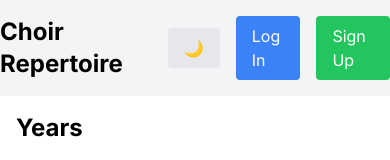
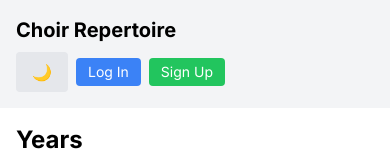
Before and after one commit to beretests/choir-repertoire, a Next.js app: page / in a window 390 px wide. Shown: the top 160 px of the page. Built offline with nearby package versions, Linux system fonts and the light colour scheme; no server answers; the database is empty.

Commit message:
make header and recording more responsive

```diff
--- a/src/components/Header.tsx
+++ b/src/components/Header.tsx
@@ -4,21 +4,64 @@ import { useAuth } from "./AuthProvider";
 import ThemeToggle from "./ThemeToggle";
 import Link from "next/link";
 
+// export default function Header() {
+//   const { user, signOut } = useAuth();
+
+//   return (
+//     <header className="bg-gray-100 dark:bg-gray-800 py-4">
+//       <div className="container mx-auto flex justify-between items-center">
+//         <Link href="/" className="text-2xl font-bold text-black">
+//           Choir Repertoire
+//         </Link>
+//         <div className="flex items-center space-x-4">
+//           <ThemeToggle />
+//           {user ? (
+//             <button
+//               onClick={signOut}
+//               className="px-4 py-2 bg-red-500 text-white rounded hover:bg-red-600"
+//             >
+//               Log Out
+//             </button>
+//           ) : (
+//             <>
+//               <Link
+//                 href="/login"
+//                 className="px-4 py-2 bg-blue-500 text-white rounded hover:bg-blue-600"
+//               >
+//                 Log In
+//               </Link>
+//               <Link
+//                 href="/signup"
+//                 className="px-4 py-2 bg-green-500 text-white rounded hover:bg-green-600"
+//               >
+//                 Sign Up
+//               </Link>
+//             </>
+//           )}
+//         </div>
+//       </div>
+//     </header>
+//   );
+// }
+
 export default function Header() {
   const { user, signOut } = useAuth();
 
   return (
-    <header className="bg-gray-100 dark:bg-gray-800 py-4">
-      <div className="container mx-auto flex justify-between items-center">
-        <Link href="/" className="text-2xl font-bold text-black">
+    <header className="bg-gray-100 dark:bg-gray-800 py-4 px-4 sm:px-6">
+      <div className="container mx-auto flex flex-wrap justify-between items-center">
+        <Link
+          href="/"
+          className="text-xl sm:text-2xl font-bold text-black dark:text-white mb-2 sm:mb-0"
+        >
           Choir Repertoire
         </Link>
-        <div className="flex items-center space-x-4">
+        <div className="flex items-center space-x-2 sm:space-x-4">
           <ThemeToggle />
           {user ? (
             <button
               onClick={signOut}
-              className="px-4 py-2 bg-red-500 text-white rounded hover:bg-red-600"
+              className="px-3 py-1 sm:px-4 sm:py-2 bg-red-500 text-white text-sm sm:text-base rounded hover:bg-red-600"
             >
               Log Out
             </button>
@@ -26,13 +69,13 @@ export default function Header() {
             <>
               <Link
                 href="/login"
-                className="px-4 py-2 bg-blue-500 text-white rounded hover:bg-blue-600"
+                className="px-3 py-1 sm:px-4 sm:py-2 bg-blue-500 text-white text-sm sm:text-base rounded hover:bg-blue-600"
               >
                 Log In
               </Link>
               <Link
                 href="/signup"
-                className="px-4 py-2 bg-green-500 text-white rounded hover:bg-green-600"
+                className="px-3 py-1 sm:px-4 sm:py-2 bg-green-500 text-white text-sm sm:text-base rounded hover:bg-green-600"
               >
                 Sign Up
               </Link>
--- a/src/components/RecordingList.tsx
+++ b/src/components/RecordingList.tsx
@@ -1,75 +1,3 @@
-// "use client";
-
-// import { useState, useEffect } from "react";
-// import { supabase } from "@/lib/supabase";
-
-// interface Recording {
-//   id: string;
-//   voice_part: string;
-//   url: string;
-// }
-
-// export default function RecordingList({ songId }: { songId: string }) {
-//   const [recordings, setRecordings] = useState<Recording[]>([]);
-
-//   useEffect(() => {
-//     async function fetchRecordings() {
-//       const { data, error } = await supabase
-//         .from("recordings")
-//         .select("id, voice_part, url")
-//         .eq("song_id", songId)
-//         .order("voice_part");
-
-//       if (error) {
-//         console.error("Error fetching recordings:", error);
-//         return;
-//       }
-
-//       setRecordings(data);
-//     }
-
-//     fetchRecordings();
-//   }, [songId]);
-
-//   const handleDownload = (url: string, fileName: string) => {
-//     fetch(url)
-//       .then((response) => response.blob())
-//       .then((blob) => {
-//         const blobUrl = window.URL.createObjectURL(blob);
-//         const link = document.createElement("a");
-//         link.href = blobUrl;
-//         link.download = fileName;
-//         document.body.appendChild(link);
-//         link.click();
-//         document.body.removeChild(link);
-//         window.URL.revokeObjectURL(blobUrl);
-//       })
-//       .catch((error) => console.error("Download failed:", error));
-//   };
-
-//   return (
-//     <div className="mt-4">
-//       <h6 className="text-lg font-semibold mb-2">Recordings</h6>
-//       <ul className="space-y-2">
-//         {recordings.map((recording) => (
-//           <li key={recording.id} className="flex items-center space-x-2">
-//             <span className="font-medium">{recording.voice_part}:</span>
-//             <audio controls src={recording.url} className="w-64" />
-//             <button
-//               onClick={() =>
-//                 handleDownload(recording.url, `${recording.voice_part}.mp3`)
-//               }
-//               className="px-2 py-1 bg-blue-500 text-white rounded hover:bg-blue-600 text-sm"
-//             >
-//               Download
-//             </button>
-//           </li>
-//         ))}
-//       </ul>
-//     </div>
-//   );
-// }
-
 "use client";
 
 import { useState, useEffect } from "react";
@@ -111,16 +39,6 @@ export default function RecordingList({
     fetchRecordings();
   }, [songId]);
 
-  // const handleDownload = (url: string, voicePart: string) => {
-  //   const fileName = `${songName.replace(/\s+/g, "_")}_${voicePart}.mp3`;
-  //   const link = document.createElement("a");
-  //   link.href = url;
-  //   link.download = fileName;
-  //   document.body.appendChild(link);
-  //   link.click();
-  //   document.body.removeChild(link);
-  // };
-
   const handleDownload = (url: string, voicePart: string) => {
     const fileName = `${songName.replace(/\s+/g, "_")}_${voicePart}.mp3`;
     fetch(url)
@@ -139,17 +57,30 @@ export default function RecordingList({
   };
 
   return (
-    <ul className="space-y-4">
+    <ul className="space-y-6">
       {recordings.map((recording) => (
-        <li key={recording.id} className="flex items-center space-x-4">
-          <span className="font-medium">{recording.voice_part}:</span>
-          <audio controls src={recording.url} className="flex-grow" />
-          <button
-            onClick={() => handleDownload(recording.url, recording.voice_part)}
-            className="px-4 py-2 bg-blue-500 text-white rounded hover:bg-blue-600 transition-colors duration-200 focus:outline-none focus:ring-2 focus:ring-blue-400 focus:ring-opacity-50"
-          >
-            Download
-          </button>
+        <li
+          key={recording.id}
+          className="flex flex-col sm:flex-row sm:items-center sm:space-x-4"
+        >
+          <span className="font-medium mb-2 sm:mb-0">
+            {recording.voice_part}:
+          </span>
+          <div className="flex flex-col sm:flex-row w-full sm:w-auto sm:flex-grow space-y-2 sm:space-y-0 sm:space-x-4">
+            <audio
+              controls
+              src={recording.url}
+              className="w-full sm:w-auto sm:flex-grow"
+            />
+            <button
+              onClick={() =>
+                handleDownload(recording.url, recording.voice_part)
+              }
+              className="px-4 py-2 bg-blue-500 text-white rounded hover:bg-blue-600 transition-colors duration-200 focus:outline-none focus:ring-2 focus:ring-blue-400 focus:ring-opacity-50 w-full sm:w-auto"
+            >
+              Download
+            </button>
+          </div>
         </li>
       ))}
     </ul>
```
